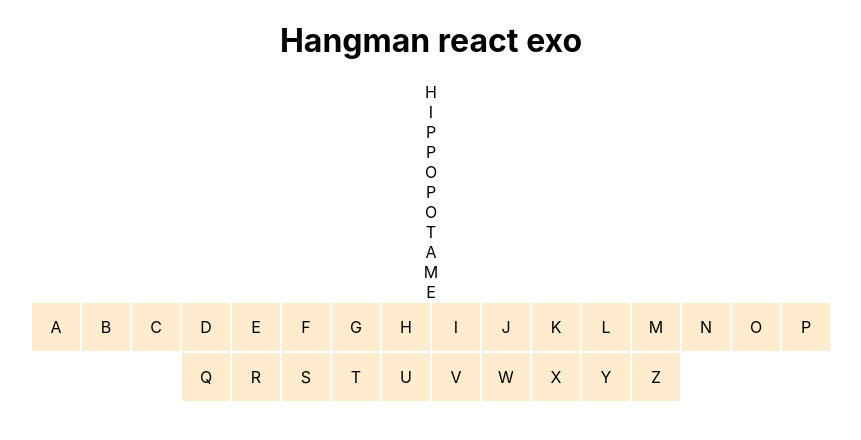
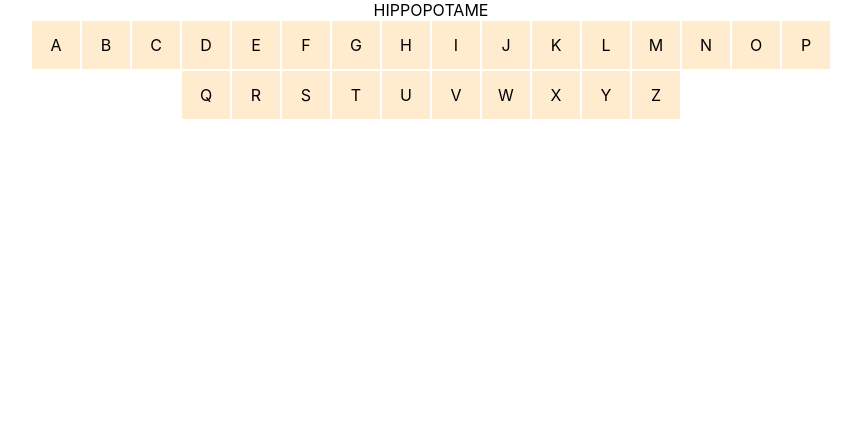
Before and after one commit to manuelWeb/exo_react_openc, a React (Create React App) app: page / in a window 1280 px wide. Shown: the top 440 px of the page, without its empty margins (209-1070 px from the left). Built offline with nearby package versions, Linux system fonts and the light colour scheme.

Commit message:
add div to wrap Mask component to display it flex-row

```diff
--- a/src/App.js
+++ b/src/App.js
@@ -24,11 +24,13 @@ chosenWord = allword[chosenWord]
 const Mask = () => {
   const letters = chosenWord.split('');
     return (
-      letters.map( (letter,idx) => (
+      <div>
+      {letters.map( (letter,idx) => (
         <span key={idx} className="letter">
           {letter}
         </span>)
-      )
+      )}
+      </div>
     )
 }
 console.log(chosenWord);
@@ -38,7 +40,7 @@ class App extends Component {
   render() {
     return (
       <div className="App">
-        <h1>Hangman react exo</h1>
+        {/* <h1>Hangman react exo</h1> */}
         <Mask />
         <Keyboard />
       </div>
```
